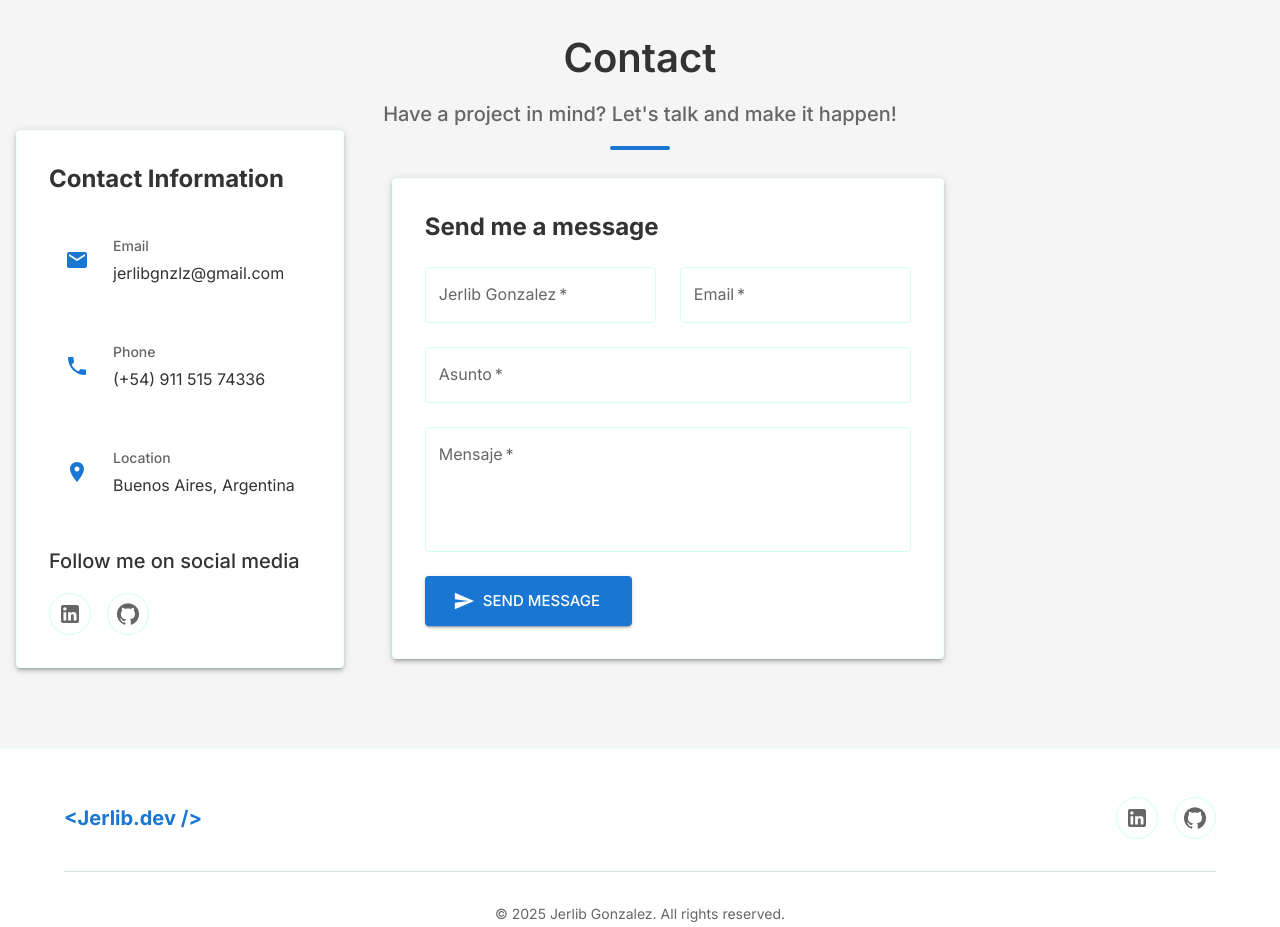
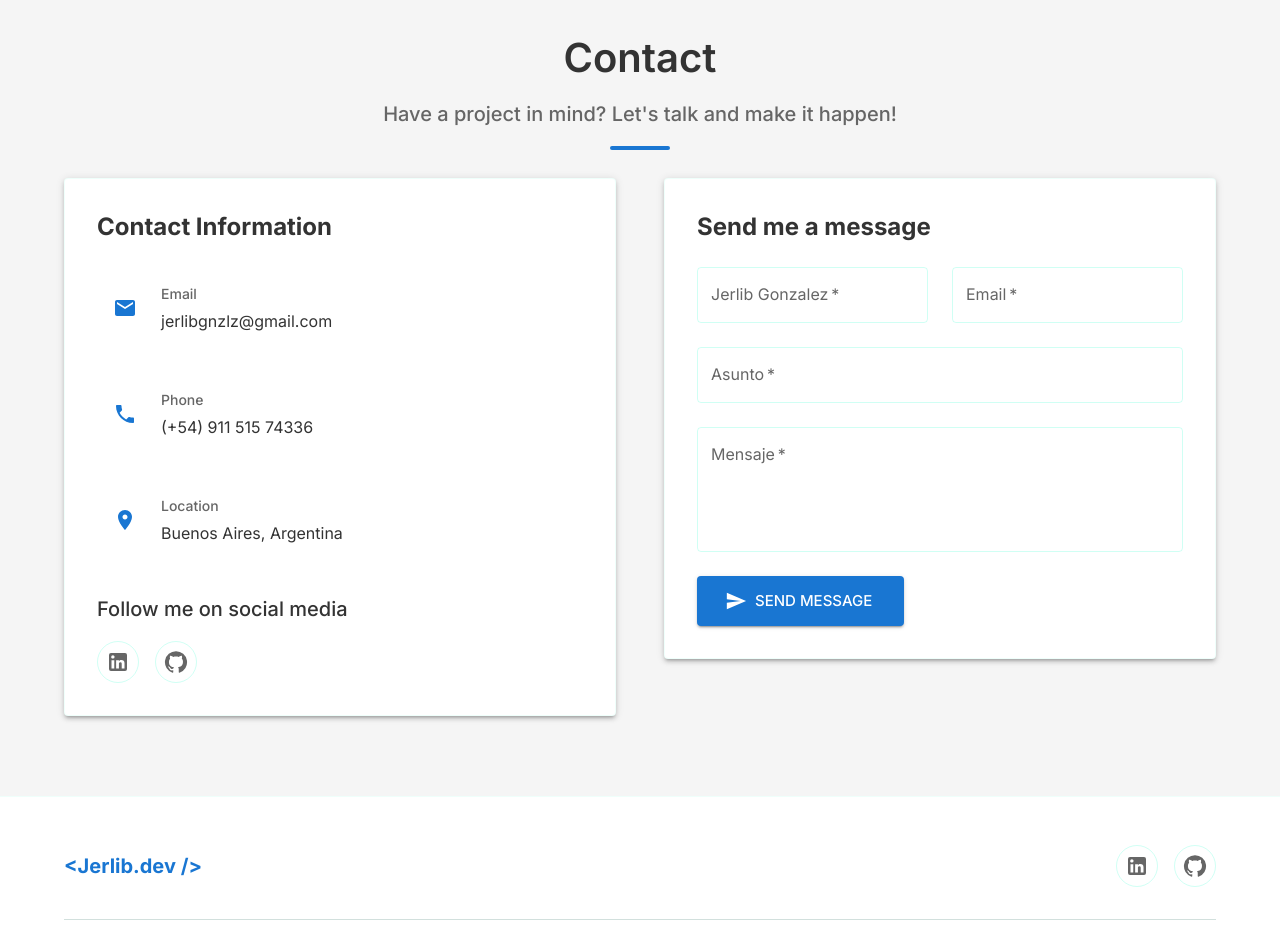
Before and after one commit to JerlibGnzlz/porfolio-nuevo, a Next.js app: page / in a window 1280 px wide. Shown: the part 3780-4707 px from the top of the page. Built offline with nearby package versions, Linux system fonts and the light colour scheme.

Commit message:
subiendo porfolio4

```diff
--- a/src/app/components/Contact.tsx
+++ b/src/app/components/Contact.tsx
@@ -178,7 +178,7 @@ const Contact = () => {
                         </Typography>
 
                         <Grid container spacing={6}>
-                            {/* <Grid item xs={12} md={6}> */}
+                            <Grid item xs={12} md={6}>
                                 <Paper
                                     elevation={3}
                                     sx={{
@@ -269,7 +269,7 @@ const Contact = () => {
                                         </Box>
                                     </Box>
                                 </Paper>
-                            {/* </Grid> */}
+                            </Grid>
 
                             <Grid item xs={12} md={6}>
                                 <Paper
@@ -329,7 +329,6 @@ const Contact = () => {
                                                     }}
                                                 />
                                             </Grid>
-                                            {/* <Grid item xs={12} sm={6}> */}
                                             <Grid item xs={12} sm={6}>
                                                 <TextField
                                                     fullWidth
```
Lines whose indentation alone changed are shown as unchanged.
